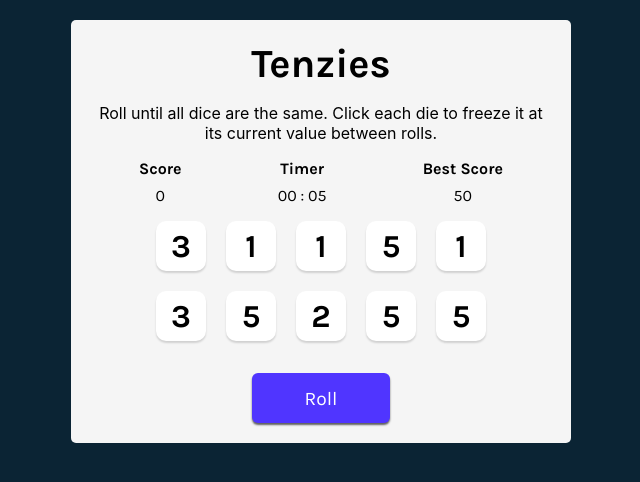
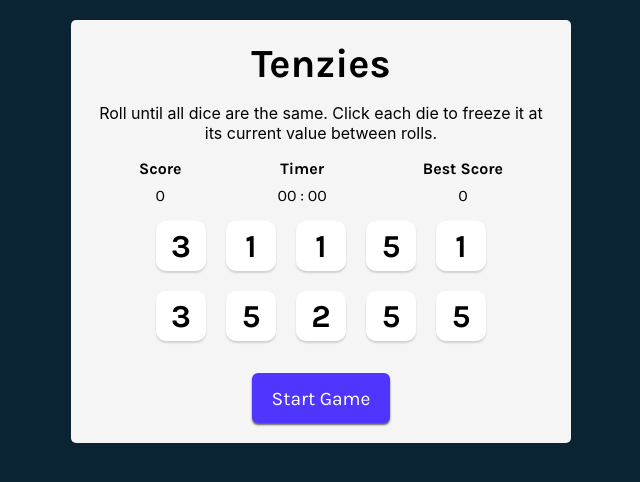
Before and after one commit to KashifKhn/Tenzies_Game_React, a React (Vite) app: page / in a window 1280 px wide. Shown: the top 482 px of the page, without its empty margins (319-959 px from the left). Built offline with nearby package versions, Linux system fonts and the light colour scheme.

Commit message:
adding best score

```diff
--- a/src/App.jsx
+++ b/src/App.jsx
@@ -5,36 +5,47 @@ import Confetti from "react-confetti"
 
 
 function App() {
+  const [gameStart, setGameStart] = useState(false)
   const [dice, setDice] = useState(allNewDice);
   const [tenzies, setTenzies] = useState(false)
   const [minute, setMinute] = useState(0)
   const [second, setSecond] = useState(0)
-  const [rollCount, setRollCount] = useState(0)
+  const [countRoll, setCountRoll] = useState(0)
+  const [bestScore, setBestScore] = useState(localStorage.getItem("bestScore") || 9999999)
 
   if (second > 59) {
     setMinute(oldMinute => oldMinute + 1)
     setSecond(0)
   }
 
+  if (tenzies) {
+    if (countRoll < bestScore)
+      setBestScore(countRoll)
+    localStorage.setItem("bestScore", bestScore)
+  }
+
   useEffect(() => {
     const timeIntervalId = setInterval(() => {
-      if (tenzies) {
+      if (!gameStart)
         return;
-      }
+      if (tenzies)
+        return;
       setSecond(oldSecond => oldSecond + 1)
     }, 1000)
     return () => clearInterval(timeIntervalId);
   })
+
   useEffect(() => {
     const allHeld = dice.every(die => die.isHeld);
     const firstValue = dice[0].value;
     const allSameValue = dice.every(die => firstValue === die.value)
     if (allHeld && allSameValue) {
+      if (bestScore > countRoll) {
+        setBestScore(countRoll)
+      }
       setTenzies(true)
     }
   }, [dice])
-
-
 
   function generateDice() {
     return {
@@ -43,6 +54,7 @@ function App() {
       isHeld: false
     }
   }
+
   function allNewDice() {
     const newDice = [];
     for (let i = 0; i < 10; i++) {
@@ -51,10 +63,8 @@ function App() {
     return newDice;
   }
 
-  console.log(rollCount)
-
   function handleRollDices() {
-    setRollCount(oldCount => oldCount + 1);
+    setCountRoll(oldCount => oldCount + 1);
     if (!tenzies) {
       setDice(oldDice => oldDice.map(die => {
         return die.isHeld ? die : generateDice()
@@ -64,8 +74,9 @@ function App() {
       setMinute(0)
       setSecond(0)
       setTenzies(false)
-      setRollCount(0)
+      setCountRoll(0)
       setDice(allNewDice)
+      setGameStart(false)
     }
   }
 
@@ -77,11 +88,17 @@ function App() {
   />)
 
   function handleDiceHold(id) {
-    if (!tenzies) {
+    if (!tenzies && gameStart) {
       setDice(oldDice => oldDice.map(die => {
         return die.id === id ? { ...die, isHeld: !die.isHeld } : die
       }))
     }
+    else
+      alert("Please start The Game")
+  }
+
+  function handleGameStart() {
+    setGameStart(oldGameStart => !oldGameStart)
   }
 
   const winingText = `🌟🎉 Woo-hoo! 🎉🌟
@@ -101,7 +118,7 @@ function App() {
         <div className="count-container">
           <div className="current-score-container">
             <p className="bold-text">Score</p>
-            <p className="current-count">{rollCount}</p>
+            <p className="current-count">{countRoll}</p>
           </div>
           <div className="timer-container">
             <p className="bold-text">Timer</p>
@@ -109,15 +126,22 @@ function App() {
           </div>
           <div className="best-score-container">
             <p className="bold-text">Best Score</p>
-            <p className="current-count">50</p>
+            {bestScore === 9999999 ? <p className="current-count">0</p> : <p className="current-count">{bestScore}</p>}
           </div>
         </div>
         <div className="dice-container">
           {allDiceElements}
         </div>
-        <button onClick={handleRollDices} className="roll-dice-btn">
-          {tenzies ? "New Game" : "Roll"}
-        </button>
+        {
+          gameStart ?
+            <button onClick={handleRollDices} className="roll-dice-btn">
+              {tenzies ? "New Game" : "Roll"}
+            </button>
+            :
+            <button onClick={handleGameStart} className="roll-dice-btn">
+              Start Game
+            </button>
+        }
       </main>
     </div>
   )
```
